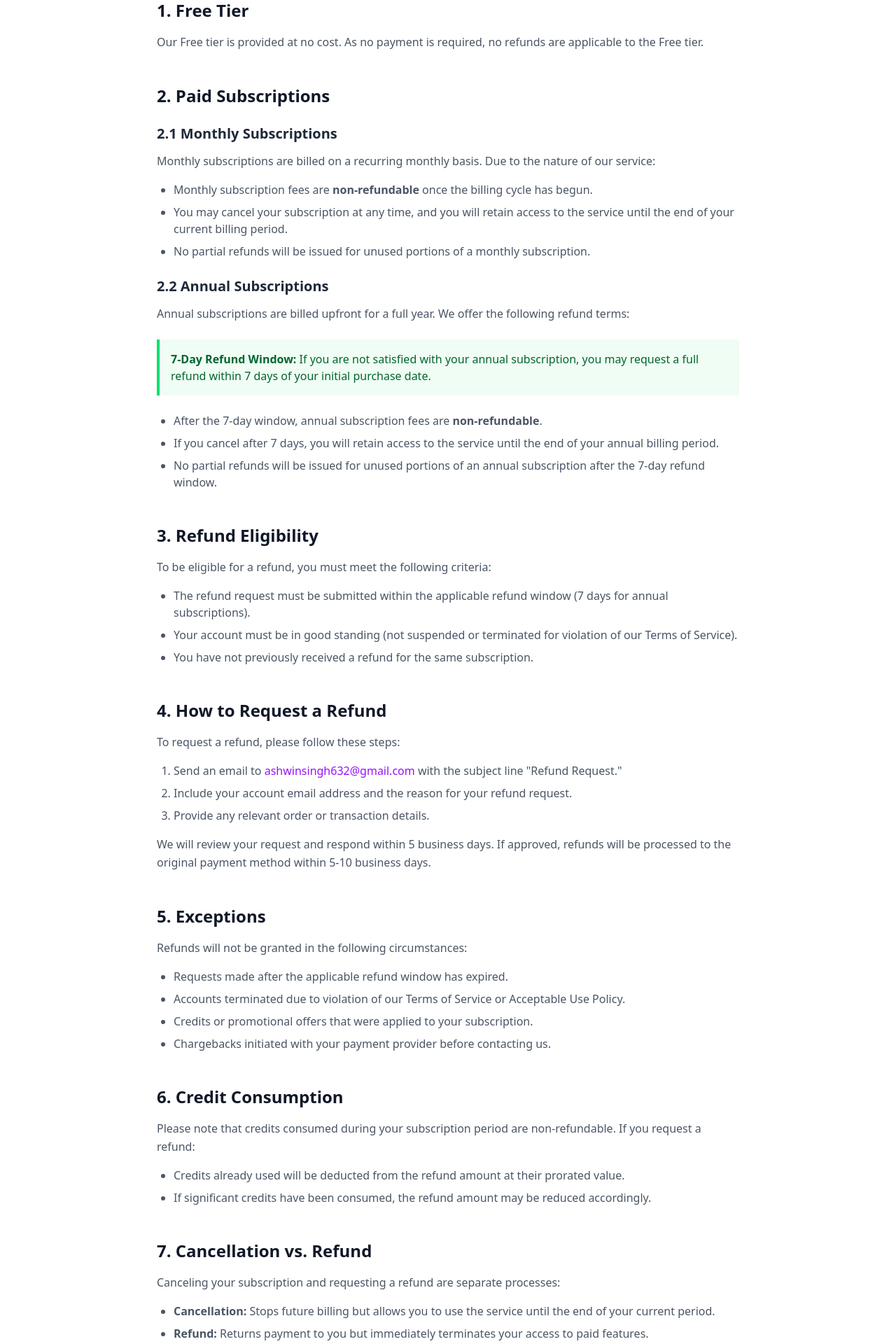
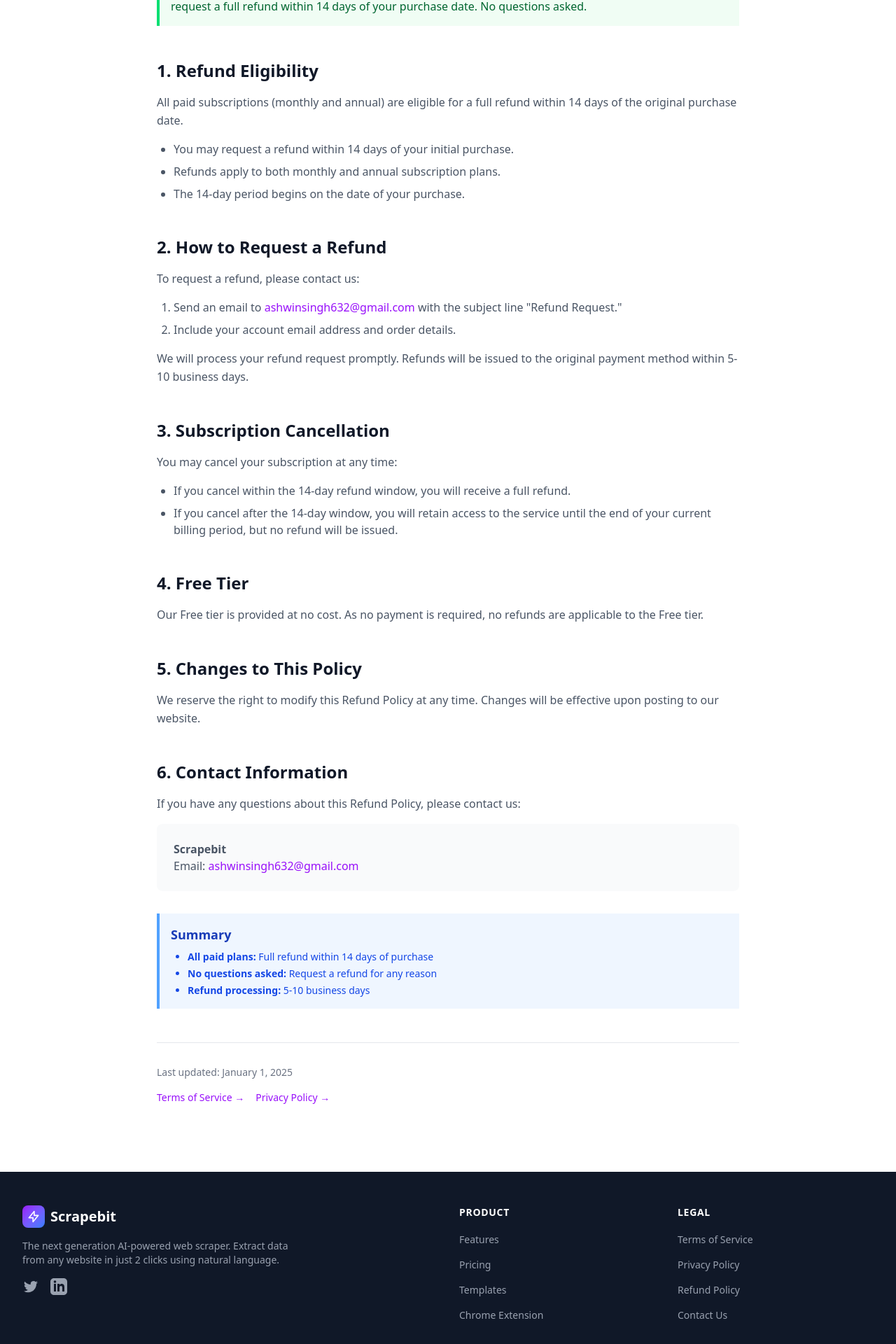
Before and after one commit to AIEnclave/scrapebit-website, a Next.js app: page /refund-policy in a window 1280 px wide. Shown: the part 420-2340 px from the top of the page at 70% size. Built offline with nearby package versions, Linux system fonts and the light colour scheme.

Commit message:
Update branding to Scrapebit only, add Paddle-compliant 14-day refund policy

```diff
--- a/src/app/privacy-policy/page.tsx
+++ b/src/app/privacy-policy/page.tsx
@@ -17,7 +17,7 @@
 
         <div className="prose prose-gray max-w-none">
           <p className="text-gray-600 leading-relaxed">
-            Dataotto (the &quot;Company&quot;) is dedicated to protecting the privacy of its users. This Privacy Policy (&quot;Privacy Policy&quot;) is designed to explain how we collect, use, and safeguard the information you provide to us, and to help you make informed decisions when using our Service.
+            Scrapebit (the &quot;Company&quot;) is dedicated to protecting the privacy of its users. This Privacy Policy (&quot;Privacy Policy&quot;) is designed to explain how we collect, use, and safeguard the information you provide to us, and to help you make informed decisions when using our Service.
           </p>
 
           <p className="text-gray-600 leading-relaxed mt-4">
@@ -169,7 +169,7 @@
 
           <div className="bg-gray-50 rounded-lg p-6 mt-4">
             <p className="text-gray-600">
-              <strong>Dataotto</strong><br />
+              <strong>Scrapebit</strong><br />
               Email: <a href="mailto:ashwinsingh632@gmail.com" className="text-purple-600 hover:text-purple-700">ashwinsingh632@gmail.com</a>
             </p>
           </div>
--- a/src/app/refund-policy/page.tsx
+++ b/src/app/refund-policy/page.tsx
@@ -17,109 +17,65 @@
 
         <div className="prose prose-gray max-w-none">
           <p className="text-gray-600 leading-relaxed">
-            At Dataotto (&quot;Company,&quot; &quot;we,&quot; &quot;us,&quot; or &quot;our&quot;), we strive to ensure customer satisfaction with our services. This Refund Policy outlines the terms and conditions under which refunds may be granted for our subscription services.
+            At Scrapebit (&quot;Company,&quot; &quot;we,&quot; &quot;us,&quot; or &quot;our&quot;), we want you to be completely satisfied with your purchase. This Refund Policy outlines the terms under which refunds are provided for our subscription services.
           </p>
 
-          <h2 className="text-2xl font-bold text-gray-900 mt-12 mb-4">1. Free Tier</h2>
+          <div className="bg-green-50 border-l-4 border-green-400 p-4 my-8">
+            <p className="text-green-800">
+              <strong>14-Day Money-Back Guarantee:</strong> If you are not satisfied with your purchase for any reason, you may request a full refund within 14 days of your purchase date. No questions asked.
+            </p>
+          </div>
+
+          <h2 className="text-2xl font-bold text-gray-900 mt-12 mb-4">1. Refund Eligibility</h2>
+          <p className="text-gray-600 leading-relaxed">
+            All paid subscriptions (monthly and annual) are eligible for a full refund within 14 days of the original purchase date.
+          </p>
+          <ul className="list-disc pl-6 mt-4 space-y-2 text-gray-600">
+            <li>You may request a refund within 14 days of your initial purchase.</li>
+            <li>Refunds apply to both monthly and annual subscription plans.</li>
+            <li>The 14-day period begins on the date of your purchase.</li>
+          </ul>
+
+          <h2 className="text-2xl font-bold text-gray-900 mt-12 mb-4">2. How to Request a Refund</h2>
+          <p className="text-gray-600 leading-relaxed">
+            To request a refund, please contact us:
+          </p>
+          <ol className="list-decimal pl-6 mt-4 space-y-2 text-gray-600">
+            <li>Send an email to <a href="mailto:ashwinsingh632@gmail.com" className="text-purple-600 hover:text-purple-700">ashwinsingh632@gmail.com</a> with the subject line &quot;Refund Request.&quot;</li>
+            <li>Include your account email address and order details.</li>
+          </ol>
+
+          <p className="text-gray-600 leading-relaxed mt-4">
+            We will process your refund request promptly. Refunds will be issued to the original payment method within 5-10 business days.
+          </p>
+
+          <h2 className="text-2xl font-bold text-gray-900 mt-12 mb-4">3. Subscription Cancellation</h2>
+          <p className="text-gray-600 leading-relaxed">
+            You may cancel your subscription at any time:
+          </p>
+          <ul className="list-disc pl-6 mt-4 space-y-2 text-gray-600">
+            <li>If you cancel within the 14-day refund window, you will receive a full refund.</li>
+            <li>If you cancel after the 14-day window, you will retain access to the service until the end of your current billing period, but no refund will be issued.</li>
+          </ul>
+
+          <h2 className="text-2xl font-bold text-gray-900 mt-12 mb-4">4. Free Tier</h2>
           <p className="text-gray-600 leading-relaxed">
             Our Free tier is provided at no cost. As no payment is required, no refunds are applicable to the Free tier.
           </p>
 
-          <h2 className="text-2xl font-bold text-gray-900 mt-12 mb-4">2. Paid Subscriptions</h2>
-
-          <h3 className="text-xl font-semibold text-gray-800 mt-6 mb-3">2.1 Monthly Subscriptions</h3>
+          <h2 className="text-2xl font-bold text-gray-900 mt-12 mb-4">5. Changes to This Policy</h2>
           <p className="text-gray-600 leading-relaxed">
-            Monthly subscriptions are billed on a recurring monthly basis. Due to the nature of our service:
-          </p>
-          <ul className="list-disc pl-6 mt-4 space-y-2 text-gray-600">
-            <li>Monthly subscription fees are <strong>non-refundable</strong> once the billing cycle has begun.</li>
-            <li>You may cancel your subscription at any time, and you will retain access to the service until the end of your current billing period.</li>
-            <li>No partial refunds will be issued for unused portions of a monthly subscription.</li>
-          </ul>
-
-          <h3 className="text-xl font-semibold text-gray-800 mt-6 mb-3">2.2 Annual Subscriptions</h3>
-          <p className="text-gray-600 leading-relaxed">
-            Annual subscriptions are billed upfront for a full year. We offer the following refund terms:
+            We reserve the right to modify this Refund Policy at any time. Changes will be effective upon posting to our website.
           </p>
 
-          <div className="bg-green-50 border-l-4 border-green-400 p-4 my-6">
-            <p className="text-green-800">
-              <strong>7-Day Refund Window:</strong> If you are not satisfied with your annual subscription, you may request a full refund within 7 days of your initial purchase date.
-            </p>
-          </div>
-
-          <ul className="list-disc pl-6 mt-4 space-y-2 text-gray-600">
-            <li>After the 7-day window, annual subscription fees are <strong>non-refundable</strong>.</li>
-            <li>If you cancel after 7 days, you will retain access to the service until the end of your annual billing period.</li>
-            <li>No partial refunds will be issued for unused portions of an annual subscription after the 7-day refund window.</li>
-          </ul>
-
-          <h2 className="text-2xl font-bold text-gray-900 mt-12 mb-4">3. Refund Eligibility</h2>
-          <p className="text-gray-600 leading-relaxed">
-            To be eligible for a refund, you must meet the following criteria:
-          </p>
-          <ul className="list-disc pl-6 mt-4 space-y-2 text-gray-600">
-            <li>The refund request must be submitted within the applicable refund window (7 days for annual subscriptions).</li>
-            <li>Your account must be in good standing (not suspended or terminated for violation of our Terms of Service).</li>
-            <li>You have not previously received a refund for the same subscription.</li>
-          </ul>
-
-          <h2 className="text-2xl font-bold text-gray-900 mt-12 mb-4">4. How to Request a Refund</h2>
-          <p className="text-gray-600 leading-relaxed">
-            To request a refund, please follow these steps:
-          </p>
-          <ol className="list-decimal pl-6 mt-4 space-y-2 text-gray-600">
-            <li>Send an email to <a href="mailto:ashwinsingh632@gmail.com" className="text-purple-600 hover:text-purple-700">ashwinsingh632@gmail.com</a> with the subject line &quot;Refund Request.&quot;</li>
-            <li>Include your account email address and the reason for your refund request.</li>
-            <li>Provide any relevant order or transaction details.</li>
-          </ol>
-
-          <p className="text-gray-600 leading-relaxed mt-4">
-            We will review your request and respond within 5 business days. If approved, refunds will be processed to the original payment method within 5-10 business days.
-          </p>
-
-          <h2 className="text-2xl font-bold text-gray-900 mt-12 mb-4">5. Exceptions</h2>
-          <p className="text-gray-600 leading-relaxed">
-            Refunds will not be granted in the following circumstances:
-          </p>
-          <ul className="list-disc pl-6 mt-4 space-y-2 text-gray-600">
-            <li>Requests made after the applicable refund window has expired.</li>
-            <li>Accounts terminated due to violation of our Terms of Service or Acceptable Use Policy.</li>
-            <li>Credits or promotional offers that were applied to your subscription.</li>
-            <li>Chargebacks initiated with your payment provider before contacting us.</li>
-          </ul>
-
-          <h2 className="text-2xl font-bold text-gray-900 mt-12 mb-4">6. Credit Consumption</h2>
-          <p className="text-gray-600 leading-relaxed">
-            Please note that credits consumed during your subscription period are non-refundable. If you request a refund:
-          </p>
-          <ul className="list-disc pl-6 mt-4 space-y-2 text-gray-600">
-            <li>Credits already used will be deducted from the refund amount at their prorated value.</li>
-            <li>If significant credits have been consumed, the refund amount may be reduced accordingly.</li>
-          </ul>
-
-          <h2 className="text-2xl font-bold text-gray-900 mt-12 mb-4">7. Cancellation vs. Refund</h2>
-          <p className="text-gray-600 leading-relaxed">
-            Canceling your subscription and requesting a refund are separate processes:
-          </p>
-          <ul className="list-disc pl-6 mt-4 space-y-2 text-gray-600">
-            <li><strong>Cancellation:</strong> Stops future billing but allows you to use the service until the end of your current period.</li>
-            <li><strong>Refund:</strong> Returns payment to you but immediately terminates your access to paid features.</li>
-          </ul>
-
-          <h2 className="text-2xl font-bold text-gray-900 mt-12 mb-4">8. Changes to This Policy</h2>
-          <p className="text-gray-600 leading-relaxed">
-            We reserve the right to modify this Refund Policy at any time. Changes will be effective upon posting to our website. Continued use of our services after changes constitutes acceptance of the modified policy.
-          </p>
-
-          <h2 className="text-2xl font-bold text-gray-900 mt-12 mb-4">9. Contact Information</h2>
+          <h2 className="text-2xl font-bold text-gray-900 mt-12 mb-4">6. Contact Information</h2>
           <p className="text-gray-600 leading-relaxed">
             If you have any questions about this Refund Policy, please contact us:
           </p>
 
           <div className="bg-gray-50 rounded-lg p-6 mt-4">
             <p className="text-gray-600">
-              <strong>Dataotto</strong><br />
+              <strong>Scrapebit</strong><br />
               Email: <a href="mailto:ashwinsingh632@gmail.com" className="text-purple-600 hover:text-purple-700">ashwinsingh632@gmail.com</a>
             </p>
           </div>
@@ -127,10 +83,9 @@
           <div className="bg-blue-50 border-l-4 border-blue-400 p-4 my-8">
             <h3 className="text-lg font-semibold text-blue-800 mb-2">Summary</h3>
             <ul className="list-disc pl-6 space-y-1 text-blue-700 text-sm">
-              <li><strong>Monthly subscriptions:</strong> Non-refundable, cancel anytime</li>
-              <li><strong>Annual subscriptions:</strong> Full refund within 7 days of purchase</li>
-              <li><strong>Credits used:</strong> May reduce refund amount</li>
-              <li><strong>Refund processing:</strong> 5-10 business days after approval</li>
+              <li><strong>All paid plans:</strong> Full refund within 14 days of purchase</li>
+              <li><strong>No questions asked:</strong> Request a refund for any reason</li>
+              <li><strong>Refund processing:</strong> 5-10 business days</li>
             </ul>
           </div>
         </div>
--- a/src/app/terms-of-service/page.tsx
+++ b/src/app/terms-of-service/page.tsx
@@ -17,7 +17,7 @@
 
         <div className="prose prose-gray max-w-none">
           <p className="text-gray-600 leading-relaxed">
-            The website located at <Link href="/" className="text-purple-600 hover:text-purple-700">scrapebit.com</Link> (the &quot;Site&quot;) is a copyrighted work belonging to Dataotto (&quot;Company&quot;, &quot;us&quot;, &quot;our&quot;, and &quot;we&quot;). Certain features of the Site may be subject to additional guidelines, terms, or rules, which will be posted on the Site in connection with such features. All such additional terms, guidelines, and rules are incorporated by reference into these Terms.
+            The website located at <Link href="/" className="text-purple-600 hover:text-purple-700">scrapebit.com</Link> (the &quot;Site&quot;) is a copyrighted work belonging to Scrapebit (&quot;Company&quot;, &quot;us&quot;, &quot;our&quot;, and &quot;we&quot;). Certain features of the Site may be subject to additional guidelines, terms, or rules, which will be posted on the Site in connection with such features. All such additional terms, guidelines, and rules are incorporated by reference into these Terms.
           </p>
 
           <p className="text-gray-600 leading-relaxed mt-4">
--- a/src/components/Footer.tsx
+++ b/src/components/Footer.tsx
@@ -91,7 +91,7 @@
 
         <div className="border-t border-gray-800 mt-8 pt-8">
           <p className="text-sm text-gray-400 text-center">
-            © {new Date().getFullYear()} Dataotto. All rights reserved.
+            © {new Date().getFullYear()} Scrapebit. All rights reserved.
           </p>
         </div>
       </div>
```
